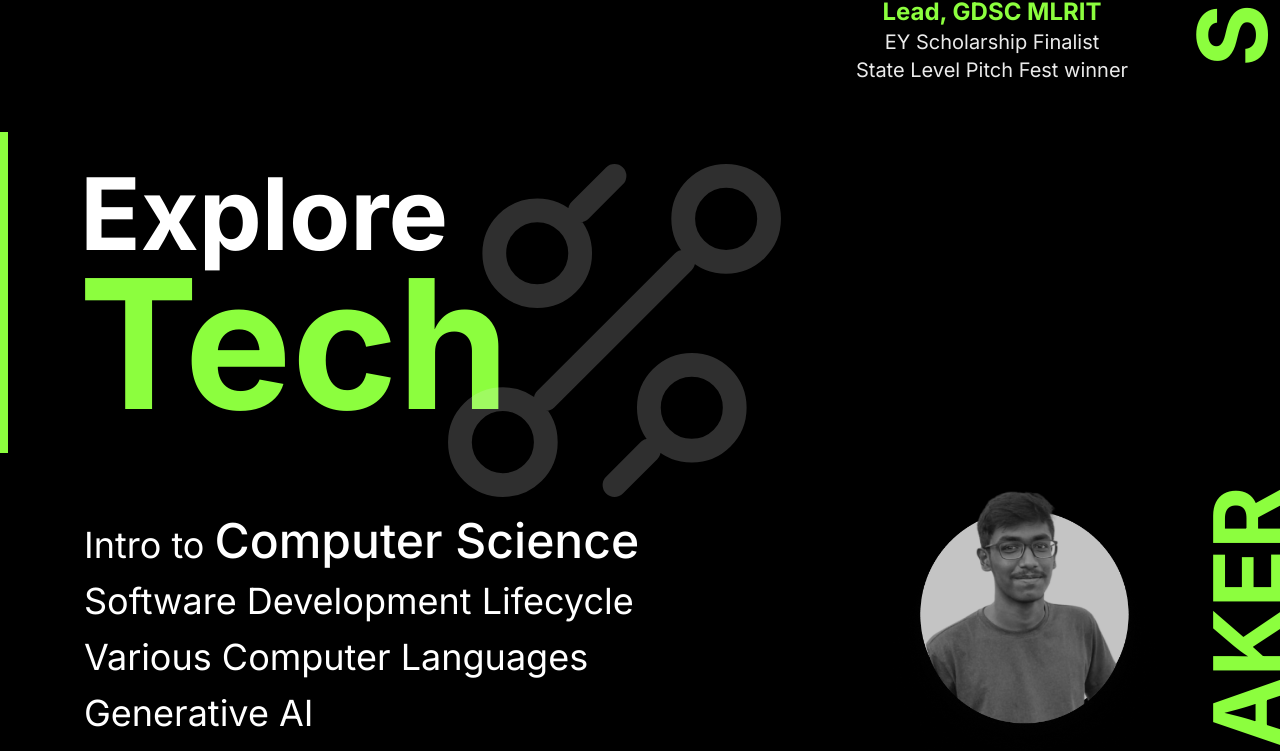
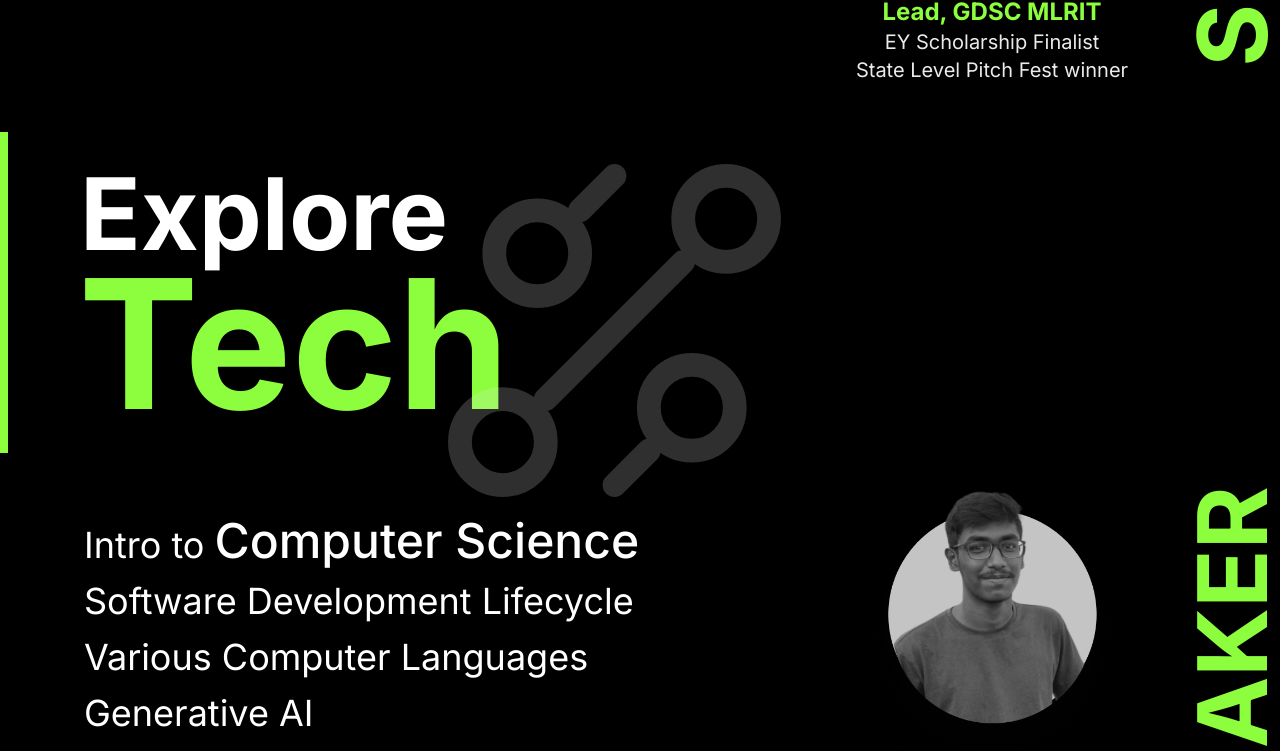
Before and after one commit to dinesh-p0/hwproject, a Next.js app: page / in a window 1280 px wide. Shown: the part 1663-2414 px from the top of the page. Built offline with nearby package versions, Linux system fonts and the light colour scheme; a web font is replaced by a local one.

Commit message:
Update Abou1.jsx

```diff
--- a/components/Abou1.jsx
+++ b/components/Abou1.jsx
@@ -53,7 +53,7 @@ const Abou1 = () => {
              </div>
             </div>
         </div>
-        <div className="flex items-center w-[48px] px-8 pt-[20rem] justify-center">
+        <div className="flex items-center w-[48px] px-12 pt-[20rem] justify-center ">
             <p className="-rotate-90 text-[rgb(140,254,62)] text-6xl lg:text-8xl  font-bold font-['Google Sans']">SPEAKER</p>
         </div>
     </div>
```
